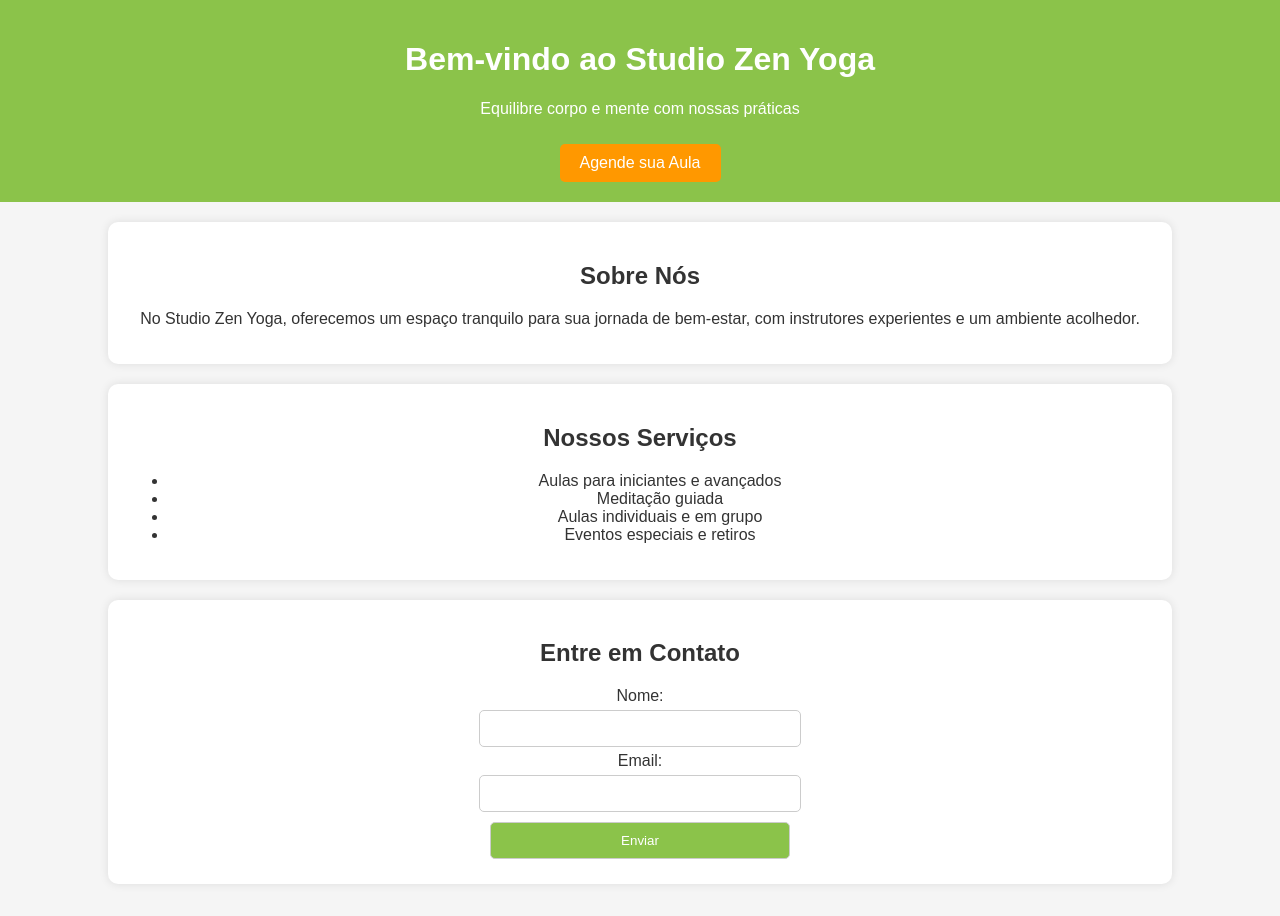
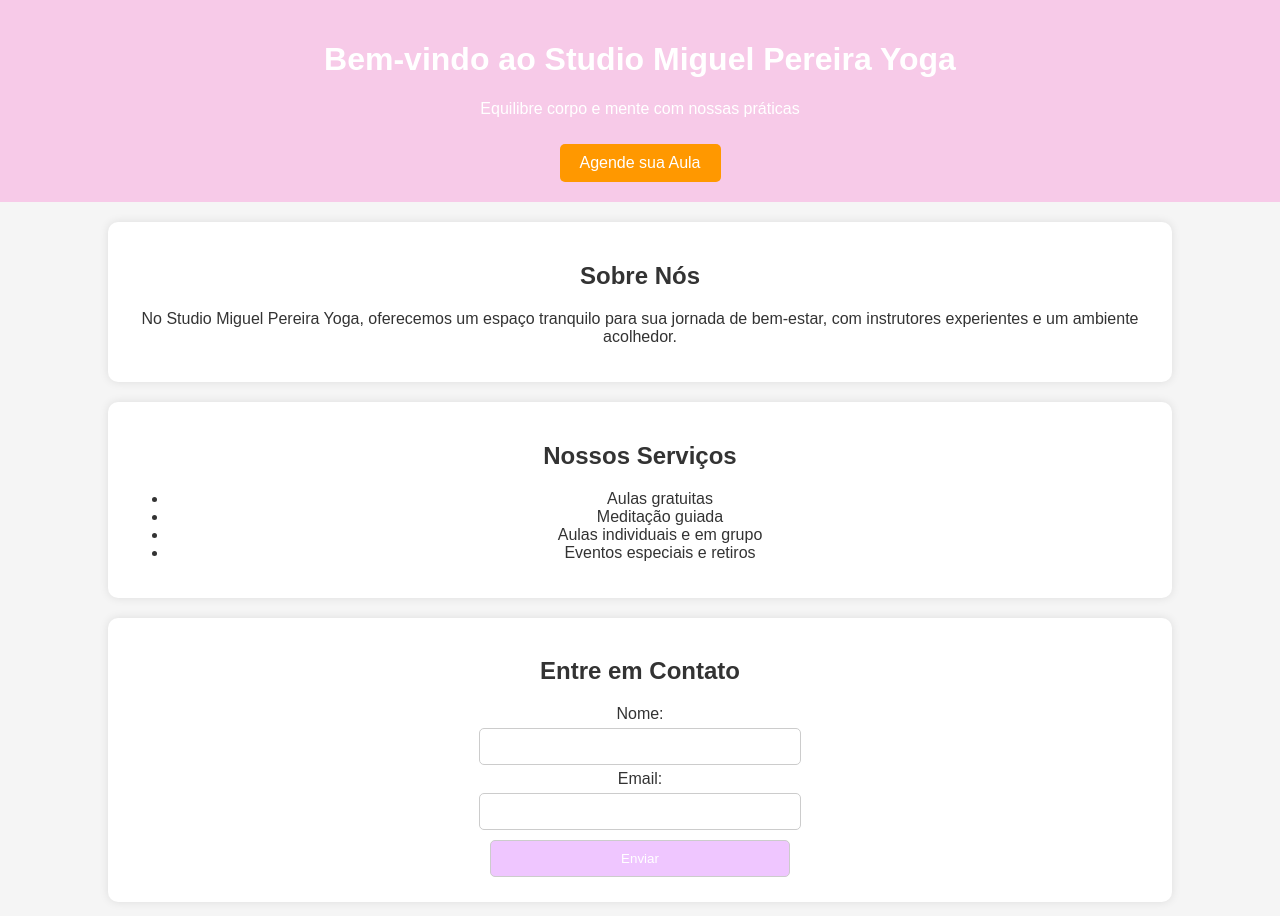
Before and after one commit to LeonardoSiqq/Trabalho-P1, a plain HTML site: page index.html in a window 1280 px wide. Drawn offline with Linux system fonts and the light colour scheme.

Commit message:
Add files via upload

```diff
--- a/css.css
+++ b/css.css
@@ -8,7 +8,7 @@ body {
 }
 
 header {
-    background-color: #8bc34a;
+    background-color: hwb(320 13% 0% / 0.2);
     padding: 20px;
     color: white;
 }
@@ -48,11 +48,11 @@ input, button {
 }
 
 button {
-    background-color: #8bc34a;
+    background-color: #c93fff4b;
     color: white;
     cursor: pointer;
 }
 
 button:hover {
-    background-color: #7cb342;
+    background-color: #e837ff3d;
 }
--- a/index.html
+++ b/index.html
@@ -8,20 +8,20 @@
 </head>
 <body>
     <header>
-        <h1>Bem-vindo ao Studio Zen Yoga</h1>
+        <h1>Bem-vindo ao Studio Miguel Pereira Yoga</h1>
         <p>Equilibre corpo e mente com nossas práticas</p>
         <a href="#contato" class="cta-button">Agende sua Aula</a>
     </header>
 
     <section id="sobre">
         <h2>Sobre Nós</h2>
-        <p>No Studio Zen Yoga, oferecemos um espaço tranquilo para sua jornada de bem-estar, com instrutores experientes e um ambiente acolhedor.</p>
+        <p>No Studio Miguel Pereira Yoga, oferecemos um espaço tranquilo para sua jornada de bem-estar, com instrutores experientes e um ambiente acolhedor.</p>
     </section>
 
     <section id="servicos">
         <h2>Nossos Serviços</h2>
         <ul>
-            <li>Aulas para iniciantes e avançados</li>
+            <li>Aulas gratuitas</li>
             <li>Meditação guiada</li>
             <li>Aulas individuais e em grupo</li>
             <li>Eventos especiais e retiros</li>
```
